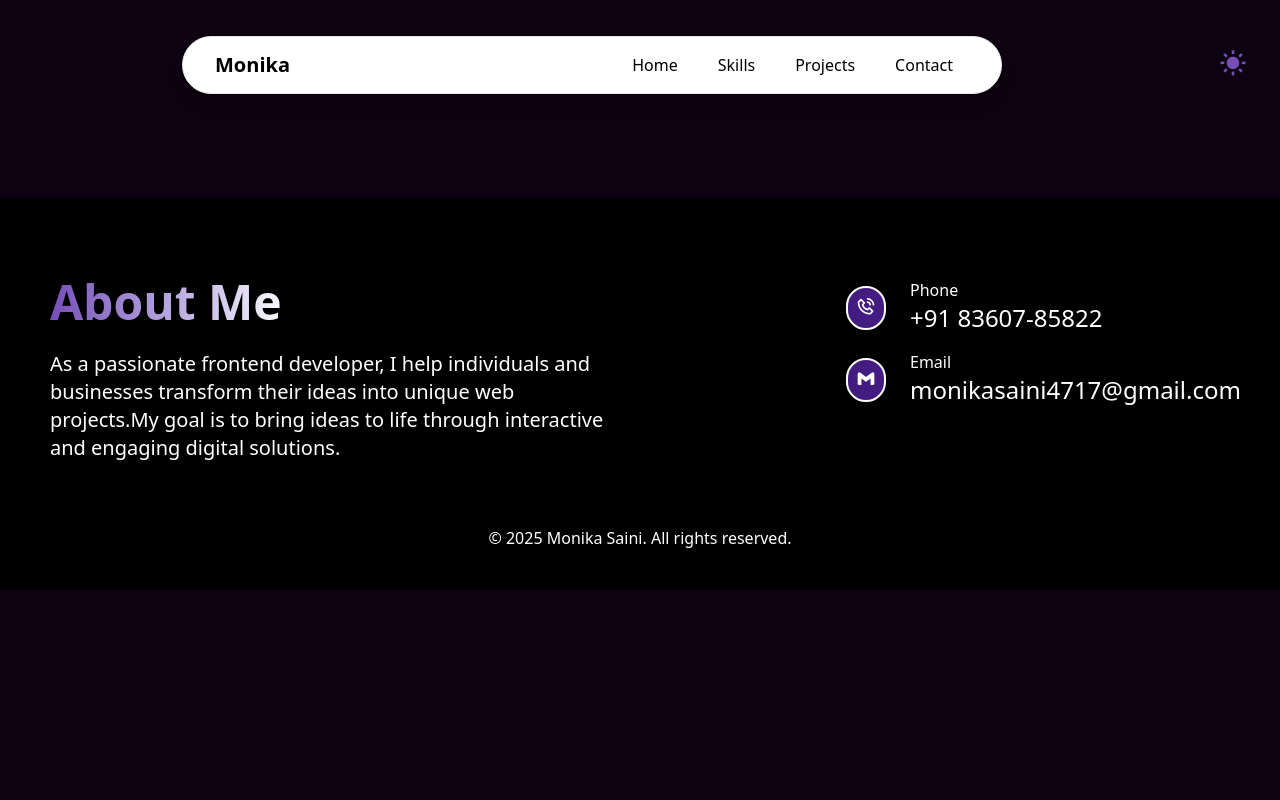
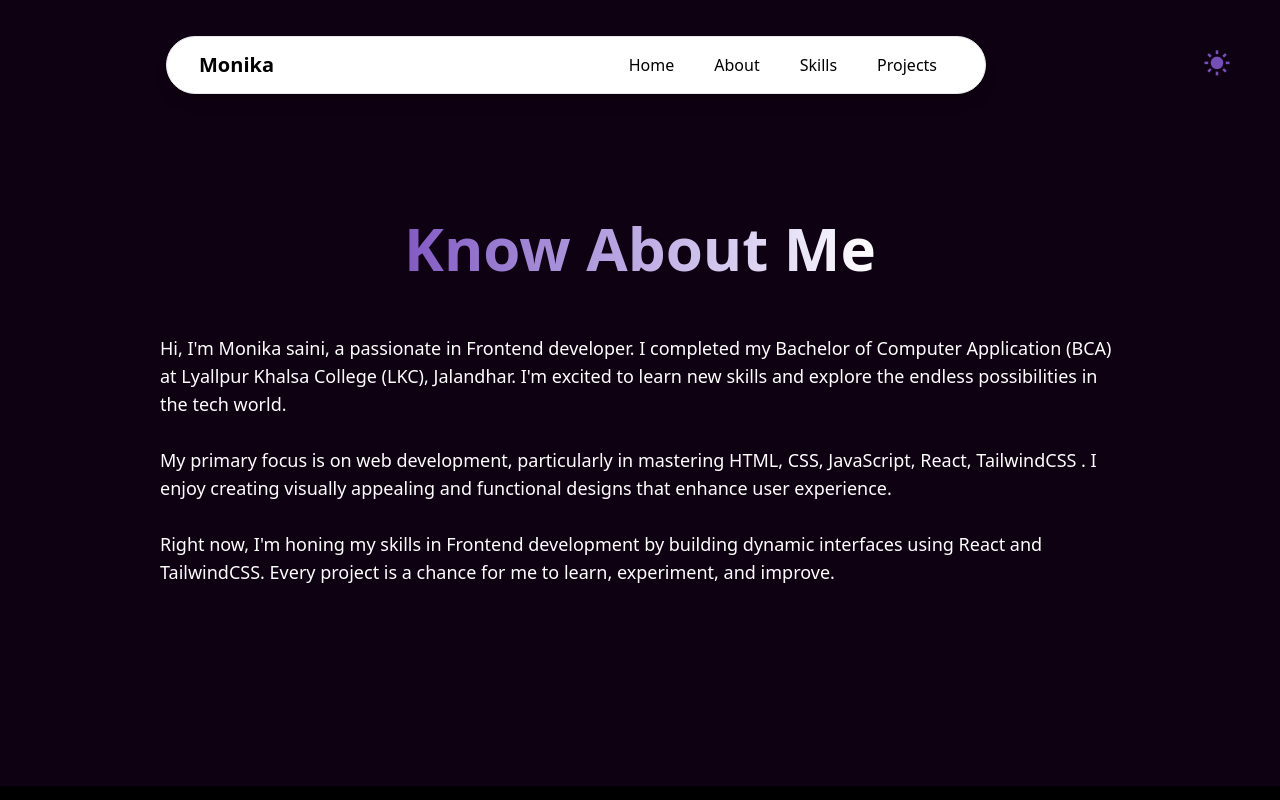
Before and after one commit to Monika-saini21/portfolio, a React (Vite) app: page /about in a window 1280 px wide. Shown: the top 800 px of the page. Built offline with nearby package versions, Linux system fonts and the light colour scheme.

Commit message:
add about me page

```diff
--- a/src/App.jsx
+++ b/src/App.jsx
@@ -5,6 +5,7 @@ import Projects from "./components/Projects";
 import Skills from "./components/Skills";
 import Contect from "./components/Contect";
 import Navbar from "./components/Navbar";
+import Aboutme from "./components/Aboutme.jsx";
 
 
 function App() {
@@ -26,6 +27,7 @@ function App() {
           element={
             <>
               <About/>
+              <Aboutme/>
               <Skills />
               <Projects />
 
@@ -35,7 +37,7 @@ function App() {
 
         <Route path="/projects" element={<Projects />} />
         <Route path="/skills" element={<Skills />} />
-        <Route path="/contact" element={<Contect />} />
+        <Route path="/about" element={<Aboutme />} />
       </Routes>
 
       {/* Footer har route par show hoga */}
--- /dev/null
+++ b/src/components/Aboutme.jsx
@@ -0,0 +1,25 @@
+import { useSelector } from "react-redux";
+
+
+function Aboutme (){
+     const isDark = useSelector((state) => state.darkmode.dark);
+    return(
+         <div className=" flex flex-col mx-6 md:mx-40 md:mt-25 md:mb-50 mt-10 mb-35 gap-8 justify-center items-center">
+            <h1
+             className={` text-4xl md:text-6xl md:pb-6 pb-2 font-extrabold bg-gradient-to-r cursor-pointer from-[#8259c4] bg-clip-text text-transparent
+             ${isDark ? "to-[#0a000f]" : "to-white"}`}
+            >Know About Me</h1>
+            <div className="flex text-base sm:text-lg  cursor-pointer flex-col gap-7 ">
+                <p>Hi, I'm Monika saini, a passionate in Frontend developer. I completed my Bachelor of Computer Application (BCA)
+                    at  Lyallpur Khalsa College (LKC), Jalandhar. I'm excited to learn new skills and explore the endless
+                    possibilities in the tech world.</p>
+                <p>My primary focus is on web development, particularly in mastering HTML, CSS, JavaScript, React, TailwindCSS
+                    . I enjoy creating visually appealing and functional designs that enhance user
+                    experience.</p>
+                <p>Right now, I'm honing my skills in Frontend development by building dynamic interfaces using React and
+                    TailwindCSS. Every project is a chance for me to learn, experiment, and improve.</p>
+            </div>
+         </div>
+    )
+}
+export  default Aboutme;
--- a/src/components/Contect.jsx
+++ b/src/components/Contect.jsx
@@ -3,8 +3,8 @@ function  Contect(){
         <>
         <div className="bg-black md:flex-row flex flex-col mt-20 w-full md:w-auto justify-center md:justify-center">
         <div className=" md:w-150 md:pt-20  p-4 pt-9">
-             <h1 className="md:text-5xl text-4xl w-60 font-extrabold cursor-pointer bg-gradient-to-r from-[#764eb8] to-white bg-clip-text text-transparent">
-  About Me
+             <h1 className="md:text-5xl text-4xl w-80 font-extrabold cursor-pointer bg-gradient-to-r from-[#764eb8] to-white bg-clip-text text-transparent">
+  Monika saini
 </h1>
 <p className="text-wrap md:text-xl text-sm text-white mt-6 cursor-pointer">As a passionate frontend developer, I help individuals and businesses transform their ideas into unique web projects.My goal is to bring ideas to life through interactive and engaging digital solutions.</p>
         </div>
@@ -28,7 +28,7 @@ function  Contect(){
 
         </div>
         </div>
-        <p className="text-center p-10 text-white bg-black">© 2025 Monika Saini. All rights reserved.</p>
+        <p className="text-center p-10 text-white bg-black">© 2026 Monika Saini. All rights reserved.</p>
         </>
     )
 }
--- a/src/components/Navbar.jsx
+++ b/src/components/Navbar.jsx
@@ -6,9 +6,9 @@ function Navbar() {
   const [menuOpen, setMenuOpen] = useState(false);
 
   return (
-    <nav className="flex md:flex-row flex-col md:justify-end  md:gap-46 items-end gap-3 md:items-center  py-6 sm:pt-9">
+    <nav className="flex md:flex-row flex-col md:justify-end mx-4 md:gap-46 items-end gap-3 md:items-center  py-6 sm:pt-9">
 
-      <div className="relative flex w-full max-w-[820px] items-center justify-between rounded-full border border-gray-200 bg-white px-5 py-2 shadow-lg md:px-8">
+      <div className="relative flex w-full  max-w-[820px] items-center justify-between rounded-full border border-gray-200 bg-white px-5 py-2 shadow-lg md:px-8">
 
         {/* Logo */}
         <h1 className="text-lg font-bold text-black sm:text-xl">
@@ -20,31 +20,33 @@ function Navbar() {
 
           <Link
             to="/"
-            className="rounded-full px-4 py-2 hover:bg-black hover:text-white"
+            className="rounded-full px-4 py-2 hover:bg-[#8259c4] hover:text-white"
           >
             Home
           </Link>
 
           <Link
+            to="/about"
+            className="rounded-full px-4 py-2 hover:bg-[#8259c4] hover:text-white"
+          >
+            About
+          </Link>
+
+          <Link
             to="/skills"
-            className="rounded-full px-4 py-2 hover:bg-black hover:text-white"
+            className="rounded-full px-4 py-2 hover:bg-[#8259c4] hover:text-white"
           >
             Skills
           </Link>
 
           <Link
             to="/projects"
-            className="rounded-full px-4 py-2 hover:bg-black hover:text-white"
+            className="rounded-full px-4 py-2 hover:bg-[#8259c4] hover:text-white"
           >
             Projects
           </Link>
 
-          <Link
-            to="/contact"
-            className="rounded-full px-4 py-2 hover:bg-black hover:text-white"
-          >
-            Contact
-          </Link>
+
 
         </div>
 
@@ -60,7 +62,7 @@ function Navbar() {
 
         {/* Mobile Menu */}
         {menuOpen && (
-          <div className="absolute right-4 top-16 flex w-40 flex-col gap-2 rounded-2xl border bg-white p-3 text-black shadow-lg md:hidden">
+          <div className="absolute right-4  top-16 flex w-40 flex-col gap-2 rounded-2xl border bg-white p-3 text-black shadow-lg md:hidden">
 
             <Link
               to="/"
@@ -69,6 +71,16 @@ function Navbar() {
             >
               Home
             </Link>
+
+
+            <Link
+              to="/about"
+              onClick={() => setMenuOpen(false)}
+              className="rounded-lg px-4 py-2 hover:bg-black hover:text-white"
+            >
+              About
+            </Link>
+
 
             <Link
               to="/skills"
@@ -86,14 +98,6 @@ function Navbar() {
               Projects
             </Link>
 
-            <Link
-              to="/contact"
-              onClick={() => setMenuOpen(false)}
-              className="rounded-lg px-4 py-2 hover:bg-black hover:text-white"
-            >
-              Contact
-            </Link>
-
           </div>
         )}
       </div>
```
